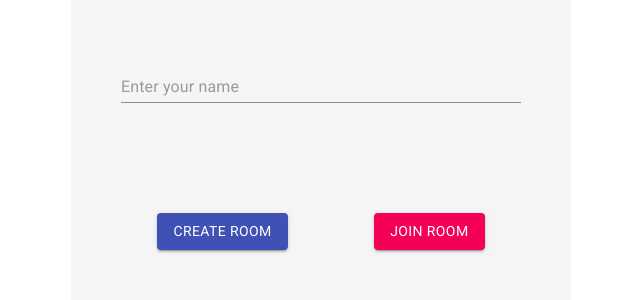
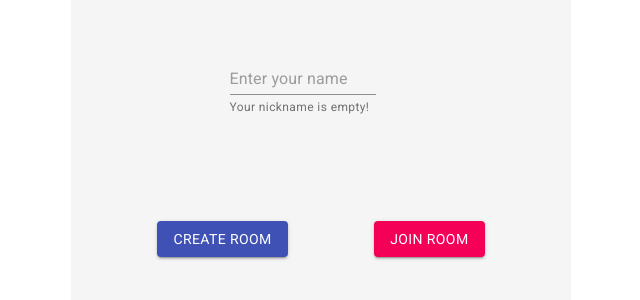
Before and after one commit to MiYazJE/Share-Videos, a React (Create React App) app in the folder client/: page / in a window 1280 px wide. Shown: the part 240-540 px from the top of the page, without its empty margins (319-959 px from the left). Built offline with nearby package versions, Linux system fonts and the light colour scheme; no server answers.

Commit message:
no nickname choosen error

```diff
--- a/client/src/components/Home/Home.jsx
+++ b/client/src/components/Home/Home.jsx
@@ -1,4 +1,4 @@
-import React from 'react';
+import React, { useState } from 'react';
 import Button from '@material-ui/core/Button';
 import { useHistory } from 'react-router-dom';
 import { connect } from 'react-redux';
@@ -6,19 +6,30 @@ import { setName } from '../../actions/userActions';
 import { createRoom } from '../../actions/roomActions';
 import { readName } from '../../reducers/userReducer';
 import TextField from '@material-ui/core/TextField';
+import FormControl from '@material-ui/core/FormControl';
+import FormHelperText from '@material-ui/core/FormHelperText';
 import './home.scss';
 
 const Home = ({ createRoom, name, setName }) => {
+    const [errorNoNickname, setErrorNoNickname] = useState(false);
     const history = useHistory();
 
     const handleCreateRoom = () => {
-        createRoom(name, (id) => history.push(`/room/${id}`));
+        if (name) {
+            createRoom(name, (id) => history.push(`/room/${id}`));
+        }
+        else {
+            setErrorNoNickname(true);
+        }
     }
 
     return (
         <div id="home">
             <div className="wrap">
-                <TextField value={name} onChange={({target}) => setName(target.value)} style={{width: '80%'}} placeholder="Enter your name" />
+                <FormControl error={errorNoNickname}>
+                    <TextField value={name} onChange={({target}) => setName(target.value)} style={{width: '80%'}} placeholder="Enter your name" />
+                    <FormHelperText id="component-error-text">Your nickname is empty!</FormHelperText>
+                </FormControl>
                 <div className="buttons">
                     <Button onClick={handleCreateRoom} variant="contained" color="primary">
                         Create room
--- a/client/src/components/Room/DialogName.jsx
+++ b/client/src/components/Room/DialogName.jsx
@@ -6,8 +6,6 @@ import TextField from '@material-ui/core/TextField';
 import Dialog from '@material-ui/core/Dialog';
 import DialogActions from '@material-ui/core/DialogActions';
 import DialogContent from '@material-ui/core/DialogContent';
-import DialogContentText from '@material-ui/core/DialogContentText';
-import DialogTitle from '@material-ui/core/DialogTitle';
 
 const stylesContentDialog = {
     display: 'flex',
--- a/client/src/components/Room/Room.jsx
+++ b/client/src/components/Room/Room.jsx
@@ -50,20 +50,24 @@ const Room = ({
     const history = useHistory();
     const { id } = useParams();
 
+    // If the room is not valid it will redirect the user to the homepage
     useEffect(() => {
         (async () => {
             checkIsValidRoom(id, () => history.push('/'));
-            setOpenDialog(id && !name);
-            if (id && name) joinRoom({ id, name });
         })();
     }, [history, id, checkIsValidRoom, name]);
+
+    // If the user does not have a name it will ask for it
+    useEffect(() => {
+        setOpenDialog(id && !name);
+        if (id && name) joinRoom({ id, name });
+    }, [id, name, joinRoom]);
 
     const scrollTo = (ref) => ref.current.scrollIntoView({ behavior: 'smooth' });
 
     const onCancelDialog = () => history.push('/');
 
     const onAcceptDialog = (nickname) => {
-        console.log(nickname)
         if (nickname) {
             setName(nickname);
             setOpenDialog(false);
```
